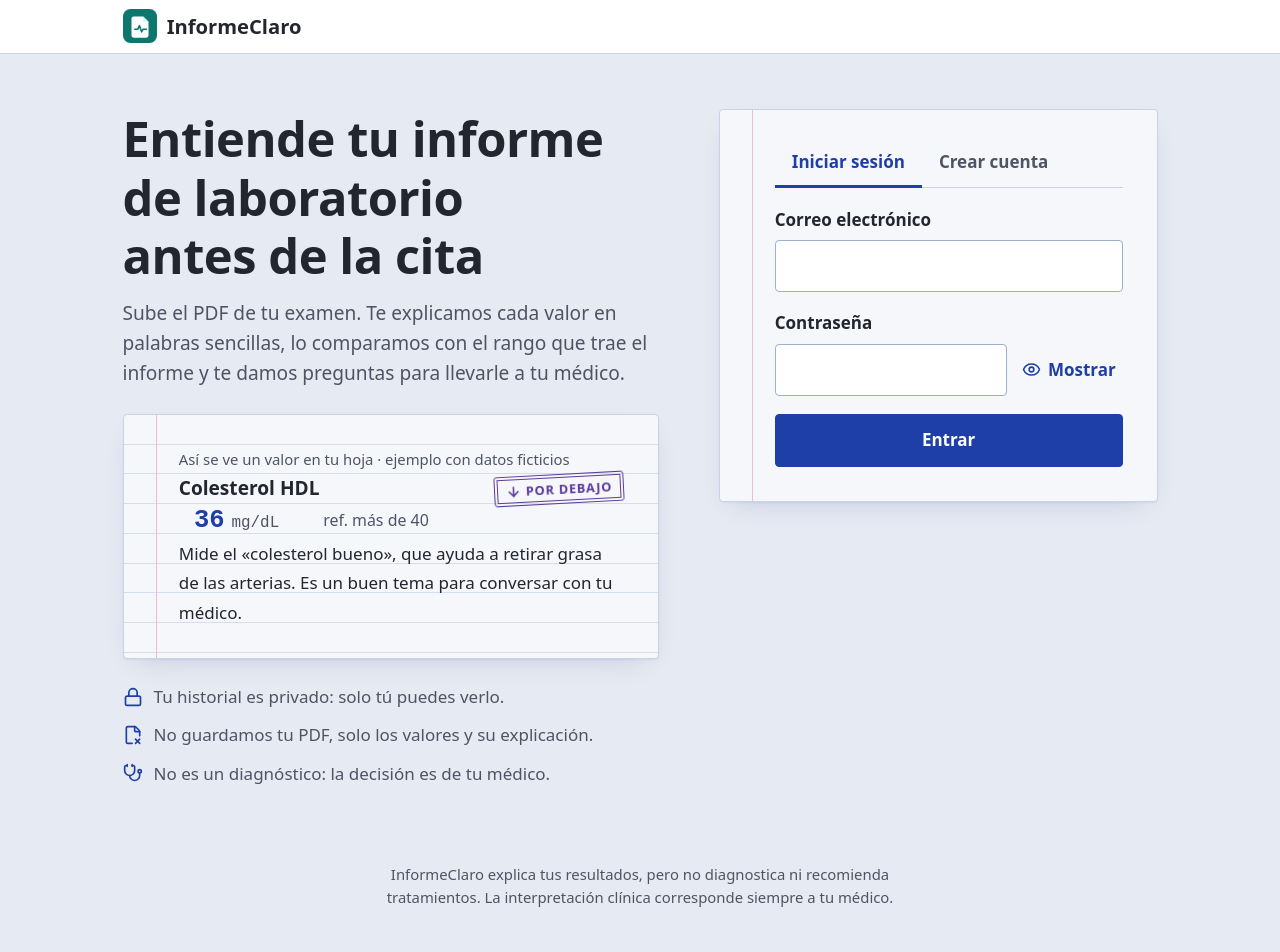
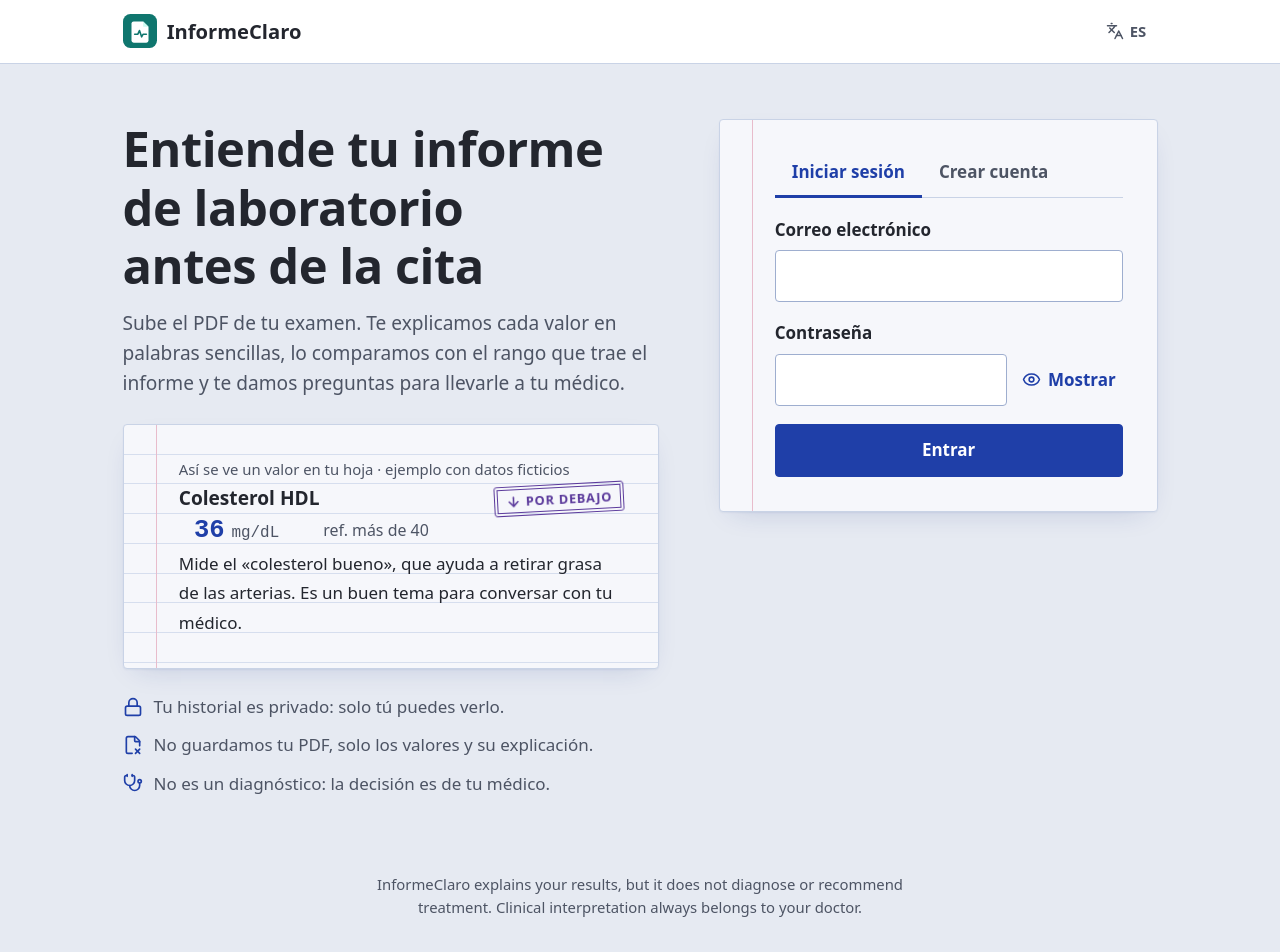
Before and after one commit to Andres766/informe-claro-frontend, a React (Vite) app: page / in a window 1280 px wide. Shown: the top 952 px of the page. Built offline with nearby package versions, Linux system fonts and the light colour scheme; no server answers; a web font is replaced by a local one.

Commit message:
Traduce el armazón de la app y agrega el cambio de idioma
Navegación, pie, mensajes de conexión y de sesión vencida en ambos idiomas; botón ES/EN en la barra superior, también antes de iniciar sesión.

```diff
--- a/src/App.jsx
+++ b/src/App.jsx
@@ -1,6 +1,8 @@
 import { useEffect, useState } from 'react'
 import { FilePlus2, Files, LoaderCircle, LogOut } from 'lucide-react'
 import { api, sesion } from './api'
+import { useIdioma } from './i18n/contexto'
+import Preferencias from './components/Preferencias'
 import Logo from './components/Logo'
 import Acceso from './components/Acceso'
 import SubirInforme from './components/SubirInforme'
@@ -8,6 +10,7 @@ import ResultadoInforme from './components/ResultadoInforme'
 import Historial from './components/Historial'
 
 export default function App() {
+  const { t } = useIdioma()
   // undefined = comprobando la sesión guardada; null = sin sesión
   const [usuario, setUsuario] = useState(sesion.activa() ? undefined : null)
   const [avisoAcceso, setAvisoAcceso] = useState('')
@@ -20,7 +23,7 @@ export default function App() {
 
     sesion.alExpirar(() => {
       setUsuario(null)
-      setAvisoAcceso('Tu sesión expiró. Vuelve a iniciar sesión.')
+      setAvisoAcceso('sesionExpirada')
     })
 
     if (sesion.activa()) {
@@ -64,22 +67,24 @@ export default function App() {
             InformeClaro
           </span>
 
+          <Preferencias />
+
           {usuario && (
             <>
-              <nav className="navegacion" aria-label="Secciones">
+              <nav className="navegacion" aria-label={t('app.secciones')}>
                 <button className={!enHistorial ? 'activa' : ''} aria-current={!enHistorial ? 'page' : undefined}
                   onClick={() => setVista('subir')}>
-                  <FilePlus2 size={19} aria-hidden="true" /> Nuevo informe
+                  <FilePlus2 size={19} aria-hidden="true" /> {t('app.nuevo')}
                 </button>
                 <button className={enHistorial ? 'activa' : ''} aria-current={enHistorial ? 'page' : undefined}
                   onClick={() => setVista('historial')}>
-                  <Files size={19} aria-hidden="true" /> Mis hojas
+                  <Files size={19} aria-hidden="true" /> {t('app.hojas')}
                 </button>
               </nav>
               <div className="cuenta">
                 <span className="cuenta__nombre" title={usuario.email}>{usuario.nombre.split(' ')[0]}</span>
                 <button className="boton-texto" onClick={salir}>
-                  <LogOut size={18} aria-hidden="true" /> Salir
+                  <LogOut size={18} aria-hidden="true" /> {t('app.salir')}
                 </button>
               </div>
             </>
@@ -91,10 +96,12 @@ export default function App() {
         {usuario === undefined && (
           <p className="conectando" role="status">
             <LoaderCircle className="girando" size={22} aria-hidden="true" />
-            Conectando con el servidor…
+            {t('app.conectando')}
           </p>
         )}
-        {usuario === null && <Acceso onIngreso={ingresar} aviso={avisoAcceso} />}
+        {usuario === null && (
+          <Acceso onIngreso={ingresar} aviso={avisoAcceso === 'sesionExpirada' ? t('app.sesionExpirada') : avisoAcceso} />
+        )}
         {usuario && vista === 'subir' && <SubirInforme onListo={mostrarInforme} motor={motor} />}
         {usuario && vista === 'resultado' && informe && (
           <ResultadoInforme informe={informe} onNuevo={() => setVista('subir')} />
@@ -102,10 +109,7 @@ export default function App() {
         {usuario && enHistorial && <Historial onAbrir={mostrarInforme} onNuevo={() => setVista('subir')} />}
       </main>
 
-      <footer className="pie">
-        InformeClaro explica tus resultados, pero no diagnostica ni recomienda tratamientos.
-        La interpretación clínica corresponde siempre a tu médico.
-      </footer>
+      <footer className="pie">{t('app.pie')}</footer>
     </div>
   )
 }
--- /dev/null
+++ b/src/components/Preferencias.jsx
@@ -0,0 +1,18 @@
+import { Languages } from 'lucide-react'
+import { useIdioma } from '../i18n/contexto'
+
+// Controles de preferencias en la barra superior: idioma (y tema, más adelante).
+export default function Preferencias() {
+  const { idioma, setIdioma, t } = useIdioma()
+
+  return (
+    <div className="preferencias">
+      <button type="button" className="boton-preferencia" onClick={() => setIdioma(idioma === 'es' ? 'en' : 'es')}
+        aria-label={t('preferencias.cambiarIdioma')} title={t('preferencias.cambiarIdioma')}
+        lang={idioma === 'es' ? 'en' : 'es'}>
+        <Languages size={18} aria-hidden="true" />
+        <span>{t('preferencias.otroIdioma')}</span>
+      </button>
+    </div>
+  )
+}
--- a/src/index.css
+++ b/src/index.css
@@ -70,6 +70,15 @@ button:disabled { cursor: not-allowed; }
 .navegacion button:hover { color: var(--tinta); }
 .navegacion button.activa { color: var(--tinta); border-bottom-color: var(--tinta); }
 .cuenta { display: flex; align-items: center; gap: 0.75rem; margin-left: auto; }
+.preferencias { display: flex; align-items: center; gap: 0.25rem; order: 2; margin-left: auto; }
+.preferencias + .navegacion { order: 1; }
+.cuenta { order: 3; margin-left: 0; }
+.boton-preferencia {
+  display: inline-flex; align-items: center; justify-content: center; gap: 0.35rem;
+  min-width: 44px; min-height: 44px; padding: 0 0.6rem; border-radius: var(--radio);
+  background: none; border: 1.5px solid transparent; color: var(--texto-2); font-weight: 700; font-size: 0.875rem;
+}
+.boton-preferencia:hover { color: var(--tinta); border-color: var(--renglon); }
 .cuenta__nombre { font-weight: 600; max-width: 10rem; overflow: hidden; text-overflow: ellipsis; white-space: nowrap; }
 
 .contenido {
@@ -371,12 +380,17 @@ button:disabled { cursor: not-allowed; }
 /* --- Móvil ---------------------------------------------------------------- */
 
 @media (max-width: 640px) {
-  .navegacion { order: 3; width: 100%; }
+  .navegacion, .preferencias + .navegacion { order: 4; width: 100%; }
+  .barra__interior { column-gap: 0.75rem; }
   .navegacion button { flex: 1; justify-content: center; padding: 0 0.5rem; }
   .pila__item { flex-direction: column; align-items: stretch; gap: 0; }
   .pila__abrir { grid-template-columns: minmax(0, 1fr) auto; grid-template-areas: "nombre flecha" "meta flecha" "estado flecha"; row-gap: 0.35rem; }
   .pila__estado { justify-self: start; }
   .boton-eliminar { align-self: flex-end; margin-bottom: 0.85rem; }
+}
+
+@media (max-width: 420px) {
+  .cuenta__nombre { display: none; }
 }
 
 @media (prefers-reduced-motion: reduce) {
```
